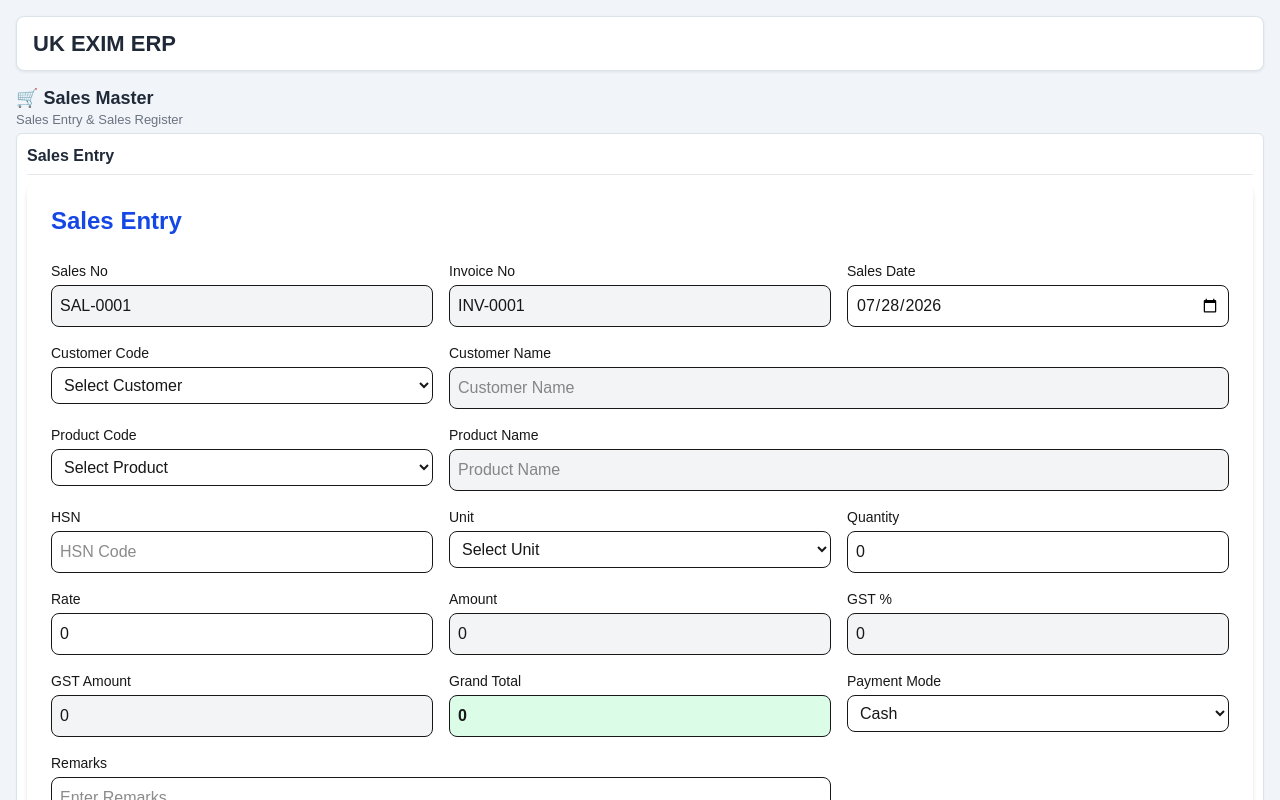
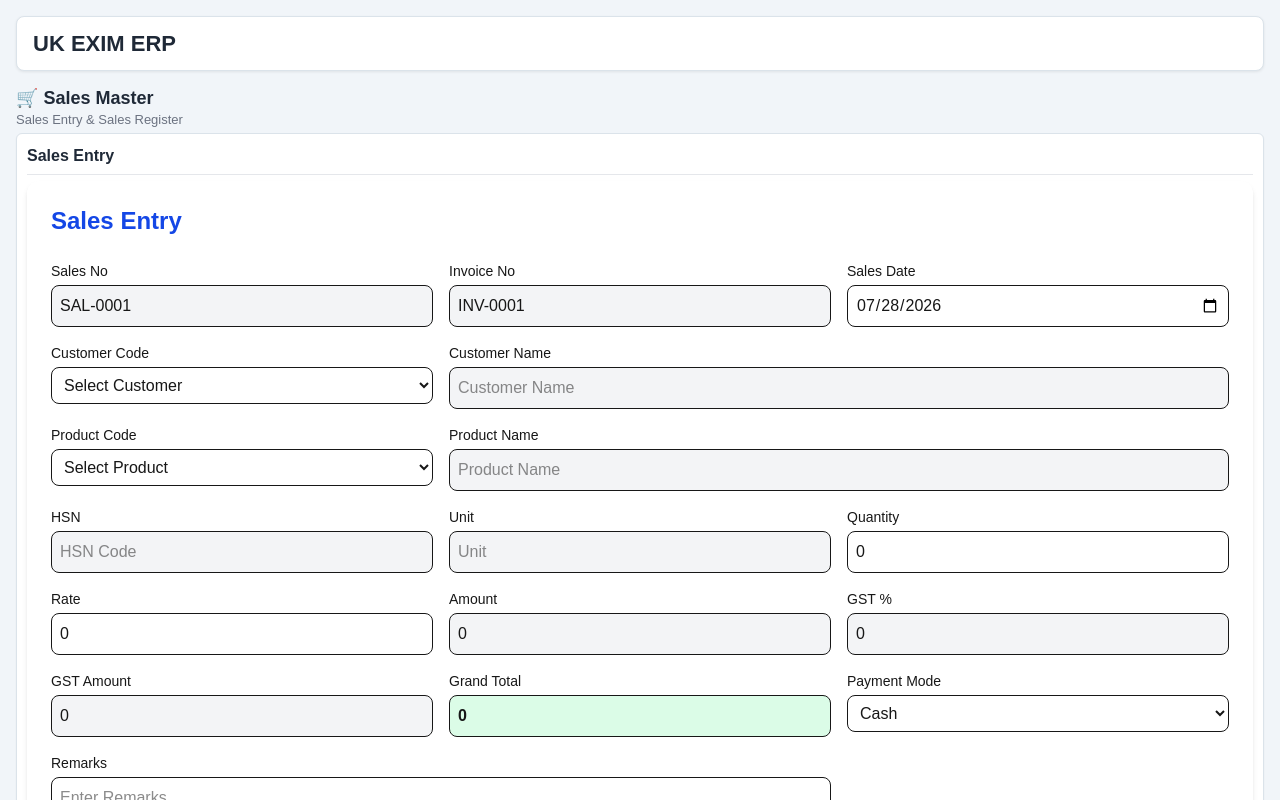
Before and after one commit to uttambhosale65/uk-exim-erp, a Next.js app: page /sales in a window 1280 px wide. Shown: the top 800 px of the page. Built offline with nearby package versions, Linux system fonts and the light colour scheme.

Commit message:
UK EXIM ERP Version 0.7 - Masters Completed, Purchase & Sales Linked

```diff
--- a/app/components/customer/sales/SalesForm.tsx
+++ b/app/components/customer/sales/SalesForm.tsx
@@ -207,7 +207,7 @@ const amount = useMemo(() => {
 
     {customers.map((customer) => (
   <option key={customer.code} value={customer.code}>
-        {customer.code}
+    {customer.code} - {customer.name}
   </option>
 ))}
   </select>
@@ -258,7 +258,7 @@ const amount = useMemo(() => {
 
    {products.map((product) => (
   <option key={product.code} value={product.code}>
-        {product.code}
+    {product.code} - {product.name}
   </option>
 ))}
   </select>
@@ -286,8 +286,8 @@ const amount = useMemo(() => {
   type="text"
   name="hsn"
   value={form.hsn}
-            onChange={handleChange}
-            className="w-full border rounded-lg p-2"
+  readOnly
+  className="w-full border rounded-lg p-2 bg-gray-100"
   placeholder="HSN Code"
 />
         </div>
@@ -296,17 +296,14 @@ const amount = useMemo(() => {
           <label className="block text-sm font-medium mb-1">
             Unit
           </label>
-          <select
+          <input
+  type="text"
   name="unit"
   value={form.unit}
-            onChange={handleChange}
-            className="w-full border rounded-lg p-2"
-          >
-            <option value="">Select Unit</option>
-            <option value="Kg">Kg</option>
-            <option value="Pkt">Pkt</option>
-            <option value="Box">Box</option>
-          </select>
+  readOnly
+  className="w-full border rounded-lg p-2 bg-gray-100"
+  placeholder="Unit"
+/>
         </div>
        {/* Quantity & Rate */}
 
```
Lines whose indentation alone changed are shown as unchanged.
